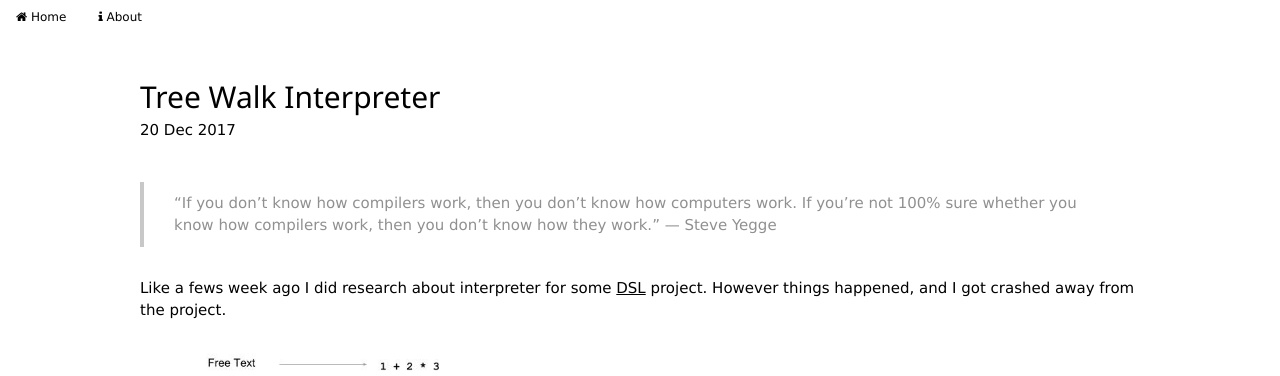
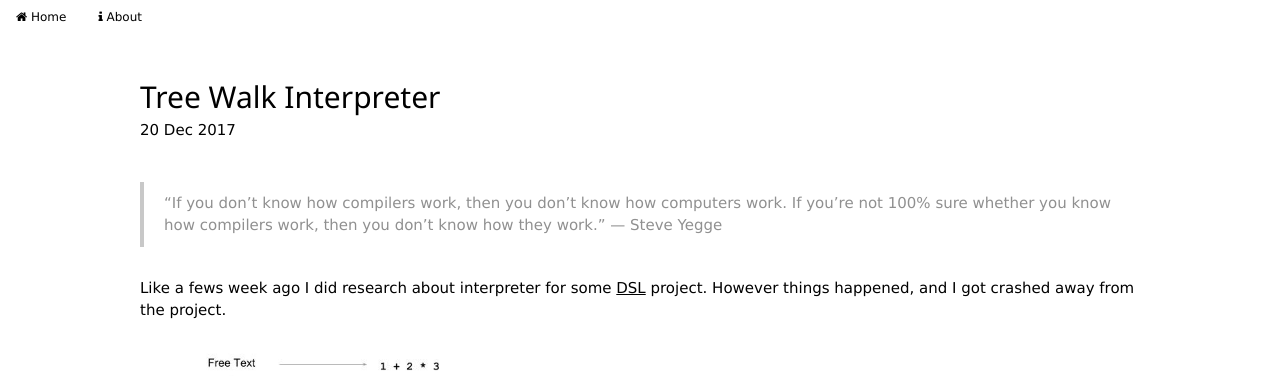
Before and after one commit to imantung/imantung.github.io, a Jekyll site: the page built from _posts/2017-12-20-tree-walk-interpreter.md, in a window 1280 px wide. Shown: the top 376 px of the page. Built offline with Jekyll 4.4.1, drawn with Linux system fonts in a browser that asks for light colours; nearby versions of some CDN libraries; comment, search, counter and statistics services are not loaded.

Commit message:
change blockquote padding

```diff
--- a/public/css/imant.css
+++ b/public/css/imant.css
@@ -78,7 +78,7 @@ pre.highlight{
 blockquote{
   border-left: solid 4px #C8C8C8;
   margin: 20px 0 30px 0;
-  padding: 10px 30px;
+  padding: 10px 20px;
   color: #909090;
 }
 
```
